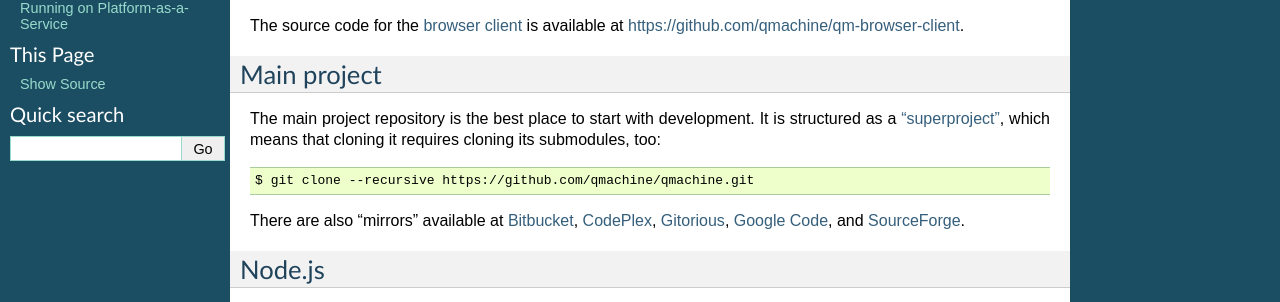
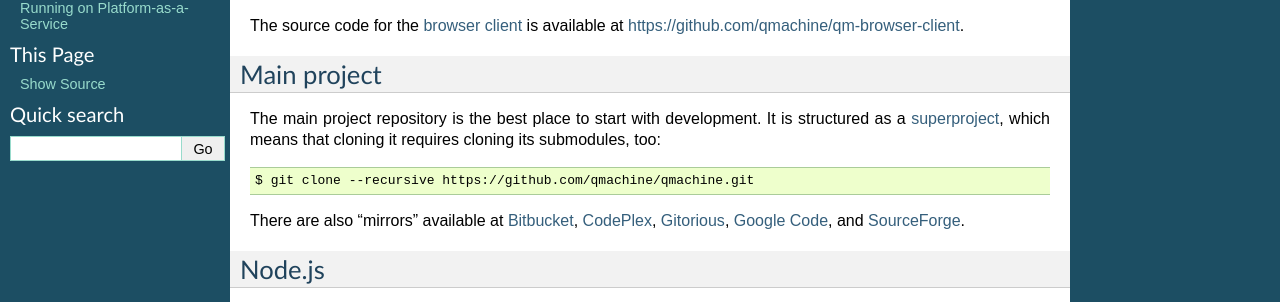
Before and after one commit to qmachine/qmachine, a Sphinx documentation site: the page built from docs/source-code.rst, in a window 1280 px wide. Shown: the part 191-493 px from the top of the page. Built offline with Sphinx 7.4.7, drawn with Linux system fonts in a browser that asks for light colours.

```diff
--- a/docs/source-code.rst
+++ b/docs/source-code.rst
@@ -16,7 +16,7 @@ Main project
 ------------
 
 The main project repository is the best place to start with development. It is
-structured as a `"superproject"`_, which means that cloning it requires cloning
+structured as a superproject_, which means that cloning it requires cloning
 its submodules, too:
 
 .. code-block:: bash
@@ -50,4 +50,4 @@ https://github.com/qmachine/qm-ruby.
 .. _`Google Code`: https://code.google.com/p/qmachine/
 .. _`QMachine organization`: https://github.com/qmachine
 .. _SourceForge: http://sourceforge.net/projects/qm-project/
-.. _`"superproject"`: https://en.wikibooks.org/wiki/Git/Submodules_and_Superprojects
+.. _superproject: https://en.wikibooks.org/wiki/Git/Submodules_and_Superprojects
```
